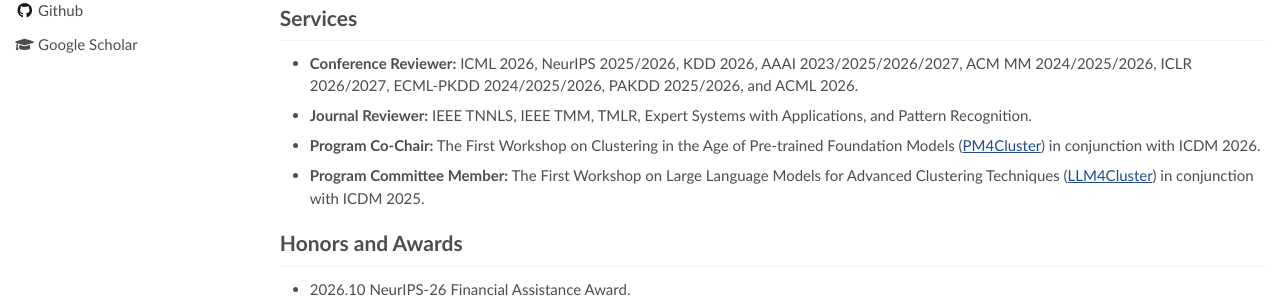
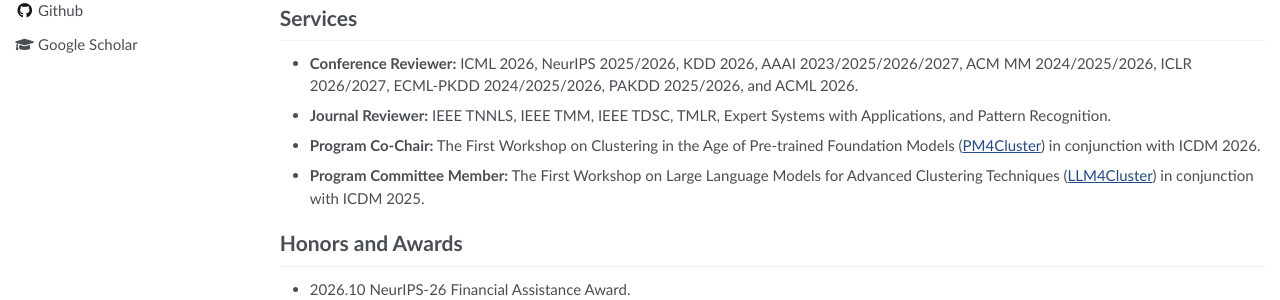
Before and after one commit to CCChen-GEEX/CCChen-GEEX.github.io, a Jekyll site: the page built from _pages/about.md, in a window 1280 px wide and 900 px high, scrolled down 2965 px. Shown: the part 525-825 px from the top of the window. Built offline with Jekyll 4.4.1, drawn with Linux system fonts in a browser that asks for light colours.

Commit message:
Update services.md

```diff
--- a/_pages/includes/services.md
+++ b/_pages/includes/services.md
@@ -1,6 +1,6 @@
 # Services
 * **Conference Reviewer:** ICML 2026, NeurIPS 2025/2026, KDD 2026, AAAI 2023/2025/2026/2027, ACM MM 2024/2025/2026, ICLR 2026/2027, ECML-PKDD 2024/2025/2026, PAKDD 2025/2026, and ACML 2026.
-- **Journal Reviewer:** IEEE TNNLS, IEEE TMM, TMLR, Expert Systems with Applications, and Pattern Recognition.
+- **Journal Reviewer:** IEEE TNNLS, IEEE TMM, IEEE TDSC, TMLR, Expert Systems with Applications, and Pattern Recognition.
 - **Program Co-Chair:** The First Workshop on Clustering in the Age of Pre-trained Foundation Models ([PM4Cluster](https://trustvlm.github.io/PM4Cluster-ICDM26/)) in conjunction with ICDM 2026.
 - **Program Committee Member:** The First Workshop on Large Language Models for Advanced Clustering Techniques ([LLM4Cluster](https://llm4cluster.github.io/LLM4Cluster2025/)) in conjunction with ICDM 2025.
 <!-- Example: - **Conference Reviewer:** Conference name, year. -->
```
